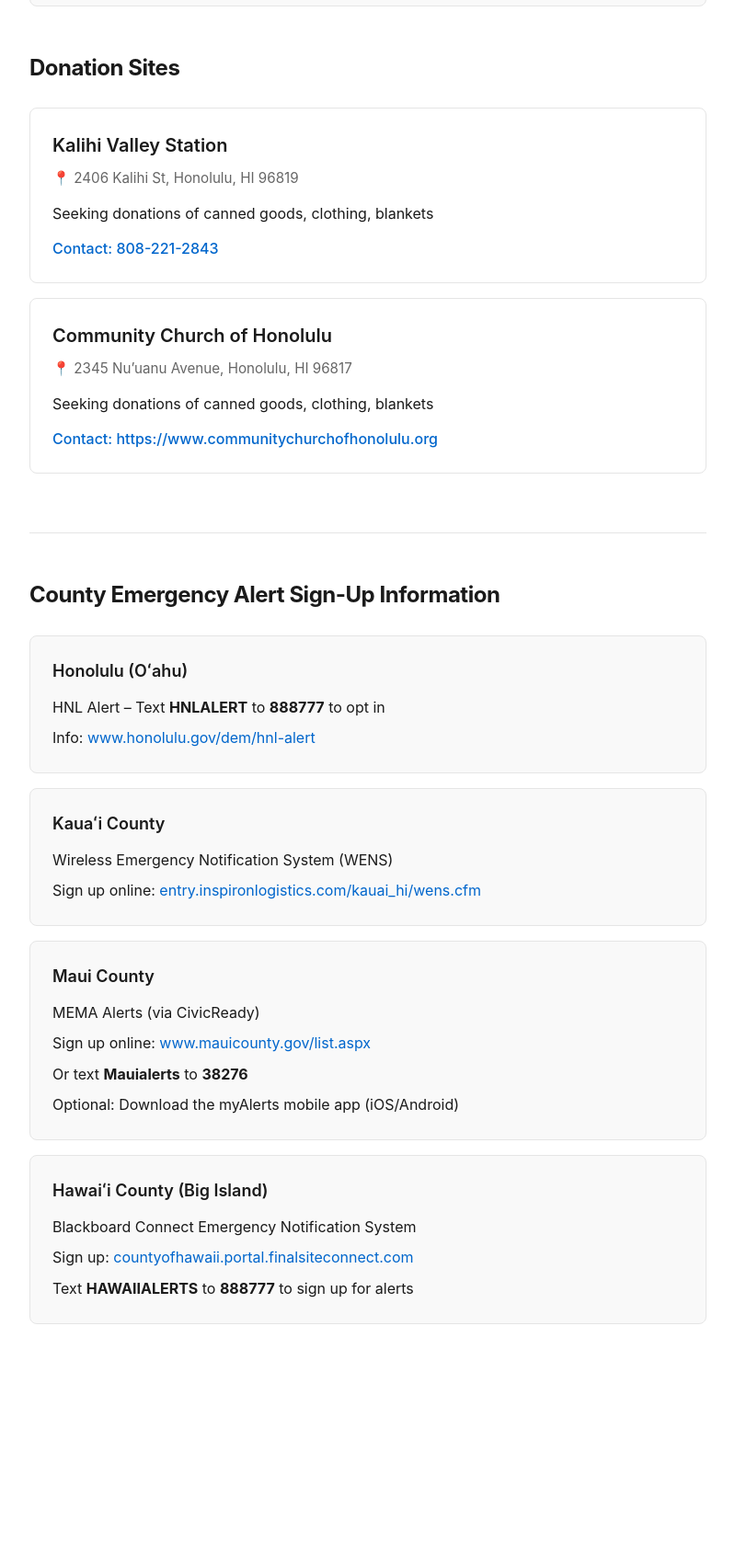
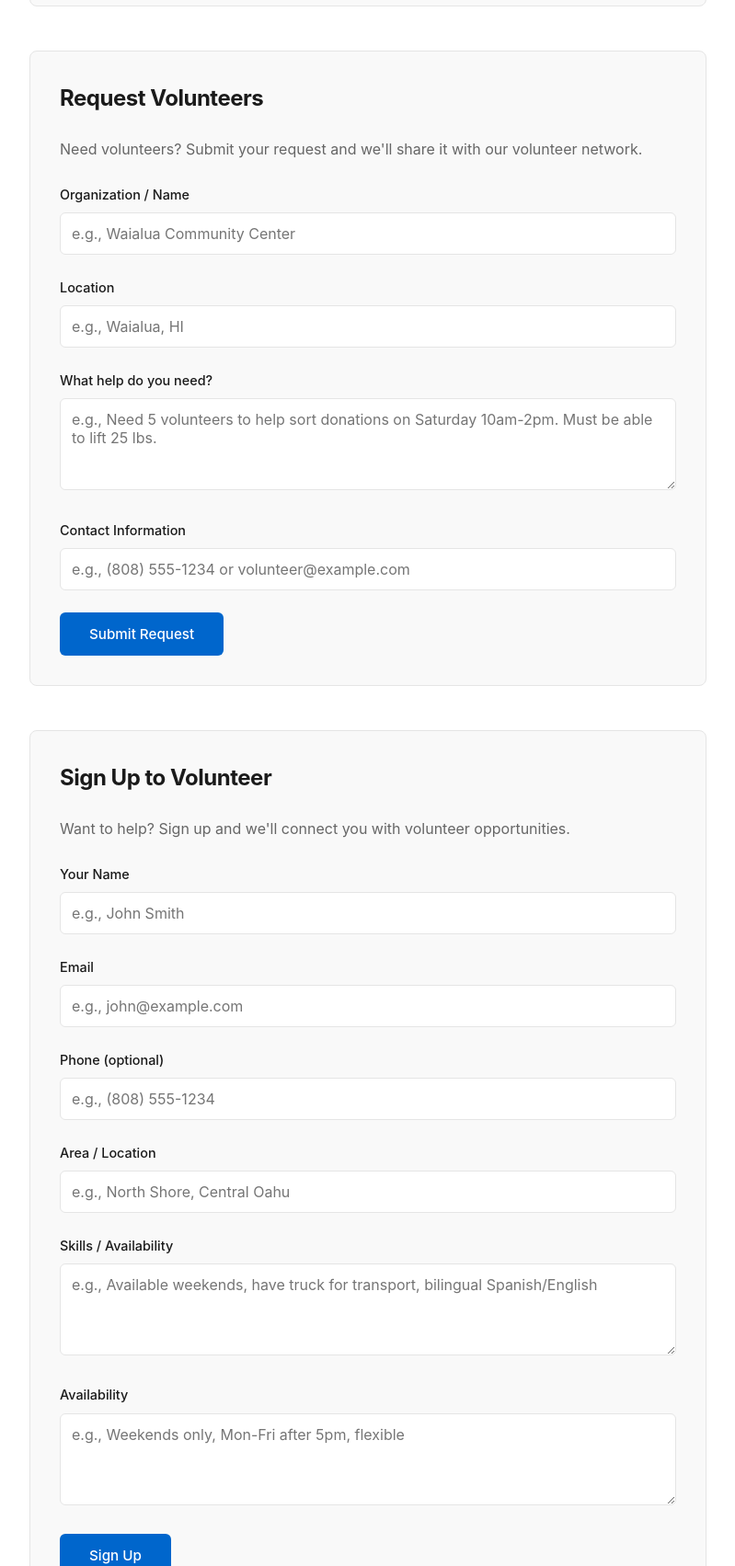
Before and after one commit to ikaikahussey/huilima, a plain HTML site: page index.html in a window 1280 px wide. Shown: the part 1097-2800 px from the top of the page at 92% size, without its empty margins (240-1039 px from the left). Before the commit the page ends 2601 px from the top, so only its background shows below. Drawn offline with Linux system fonts and the light colour scheme.

Commit message:
added forms for volunteer availability, volunteer needs

```diff
--- a/index.html
+++ b/index.html
@@ -90,6 +90,15 @@
         }
 
         .add-site {
+            background: var(--bg-subtle);
+            border: 1px solid var(--border);
+            border-radius: 8px;
+            padding: 2rem;
+            margin-bottom: 3rem;
+        }
+
+        .volunteer-request,
+        .volunteer-signup {
             background: var(--bg-subtle);
             border: 1px solid var(--border);
             border-radius: 8px;
@@ -213,6 +222,28 @@
             border-top: 1px solid var(--border);
         }
 
+        .site-footer {
+            margin-top: 4rem;
+            padding-top: 2rem;
+            border-top: 1px solid var(--border);
+            text-align: center;
+            color: var(--text-light);
+        }
+
+        .site-footer p {
+            margin-bottom: 0.5rem;
+        }
+
+        .site-footer a {
+            color: var(--primary);
+            text-decoration: none;
+            font-weight: 500;
+        }
+
+        .site-footer a:hover {
+            text-decoration: underline;
+        }
+
         .county-alert {
             background: var(--bg-subtle);
             border: 1px solid var(--border);
@@ -270,6 +301,11 @@
                 padding: 1.5rem;
             }
 
+            .volunteer-request,
+            .volunteer-signup {
+                padding: 1.5rem;
+            }
+
             .site-card {
                 padding: 1.25rem;
             }
@@ -299,7 +335,7 @@
 
         <div class="info-box">
             <p>We're collecting donations to support the ohana in Waialua and Haleiwa that are evacuating. List your donation sites here.</p>
-            <p><a href="https://wehewehe.org/gsdl2.85/cgi-bin/hdict?e=q-11000-00---off-0hdict--00-1----0-10-0---0---0direct-10-ED--4--textpukuielbert%2ctextmamaka-----0-1l--11-haw-Zz-1---Zz-1-home-hui--00-3-1-00-0--4----0-0-11-00-0utfZz-8-00&a=d&d=D11567" target="_blank" rel="noopener">Hui</a> – "group" or "club" and <a href="https://wehewehe.org/gsdl2.85/cgi-bin/hdict?e=q-11000-00---off-0hdict--00-1----0-10-0---0---0direct-10-ED--4--textpukuielbert%2ctextmamaka-----0-1l--11-haw-Zz-1---Zz-1-home-lima--00-3-1-00-0--4----0-0-11-00-0utfZz-8-00&a=d&d=D13002" target="_blank" rel="noopener">lima</a> – "hand" or "five" — together they represent hands working together.</p>
+            <p><strong>What is Hui Lima?</strong> <a href="https://wehewehe.org/gsdl2.85/cgi-bin/hdict?e=q-11000-00---off-0hdict--00-1----0-10-0---0---0direct-10-ED--4--textpukuielbert%2ctextmamaka-----0-1l--11-haw-Zz-1---Zz-1-home-hui--00-3-1-00-0--4----0-0-11-00-0utfZz-8-00&a=d&d=D11567" target="_blank" rel="noopener">Hui</a> means "group" or "club" and <a href="https://wehewehe.org/gsdl2.85/cgi-bin/hdict?e=q-11000-00---off-0hdict--00-1----0-10-0---0---0direct-10-ED--4--textpukuielbert%2ctextmamaka-----0-1l--11-haw-Zz-1---Zz-1-home-lima--00-3-1-00-0--4----0-0-11-00-0utfZz-8-00&a=d&d=D13002" target="_blank" rel="noopener">lima</a> means "hand" or "five" — together they represent hands working together.</p>
         </div>
 
         <section class="add-site">
@@ -327,6 +363,70 @@
                     <input type="text" id="siteContact" name="siteContact" placeholder="e.g., (808) 555-1234 or @username">
                 </div>
                 <button type="submit">Submit for Review</button>
+            </form>
+        </section>
+
+        <section class="add-site">
+            <h2 class="section-title">Request Volunteers</h2>
+            <p style="margin-bottom: 1.5rem; color: var(--text-light);">Need volunteers? Submit your request and we'll share it with our volunteer network.</p>
+            <form name="volunteer-requests" method="POST" data-netlify="true" netlify-honeypot="bot-field-2">
+                <input type="hidden" name="form-name" value="volunteer-requests">
+                <p hidden>
+                    <label>Don't fill this out: <input name="bot-field-2"></label>
+                </p>
+                <div class="form-group">
+                    <label for="orgName">Organization / Name</label>
+                    <input type="text" id="orgName" name="orgName" required placeholder="e.g., Waialua Community Center">
+                </div>
+                <div class="form-group">
+                    <label for="volunteerLocation">Location</label>
+                    <input type="text" id="volunteerLocation" name="volunteerLocation" required placeholder="e.g., Waialua, HI">
+                </div>
+                <div class="form-group">
+                    <label for="volunteerNeeds">What help do you need?</label>
+                    <textarea id="volunteerNeeds" name="volunteerNeeds" required placeholder="e.g., Need 5 volunteers to help sort donations on Saturday 10am-2pm. Must be able to lift 25 lbs."></textarea>
+                </div>
+                <div class="form-group">
+                    <label for="volunteerContact">Contact Information</label>
+                    <input type="text" id="volunteerContact" name="volunteerContact" required placeholder="e.g., (808) 555-1234 or volunteer@example.com">
+                </div>
+                <button type="submit">Submit Request</button>
+            </form>
+        </section>
+
+        <section class="add-site">
+            <h2 class="section-title">Sign Up to Volunteer</h2>
+            <p style="margin-bottom: 1.5rem; color: var(--text-light);">Want to help? Sign up and we'll connect you with volunteer opportunities.</p>
+            <form name="volunteer-signups" method="POST" data-netlify="true" netlify-honeypot="bot-field-3">
+                <input type="hidden" name="form-name" value="volunteer-signups">
+                <p hidden>
+                    <label>Don't fill this out: <input name="bot-field-3"></label>
+                </p>
+                <div class="form-group">
+                    <label for="volunteerName">Your Name</label>
+                    <input type="text" id="volunteerName" name="volunteerName" required placeholder="e.g., John Smith">
+                </div>
+                <div class="form-group">
+                    <label for="volunteerEmail">Email</label>
+                    <input type="email" id="volunteerEmail" name="volunteerEmail" required placeholder="e.g., john@example.com">
+                </div>
+                <div class="form-group">
+                    <label for="volunteerPhone">Phone (optional)</label>
+                    <input type="tel" id="volunteerPhone" name="volunteerPhone" placeholder="e.g., (808) 555-1234">
+                </div>
+                <div class="form-group">
+                    <label for="volunteerArea">Area / Location</label>
+                    <input type="text" id="volunteerArea" name="volunteerArea" required placeholder="e.g., North Shore, Central Oahu">
+                </div>
+                <div class="form-group">
+                    <label for="volunteerSkills">Skills / Availability</label>
+                    <textarea id="volunteerSkills" name="volunteerSkills" placeholder="e.g., Available weekends, have truck for transport, bilingual Spanish/English"></textarea>
+                </div>
+                <div class="form-group">
+                    <label for="volunteerAvailability">Availability</label>
+                    <textarea id="volunteerAvailability" name="volunteerAvailability" placeholder="e.g., Weekends only, Mon-Fri after 5pm, flexible"></textarea>
+                </div>
+                <button type="submit">Sign Up</button>
             </form>
         </section>
 
@@ -373,6 +473,11 @@
                 </ul>
             </div>
         </section>
+
+        <footer class="site-footer">
+            <p>This site is open source. We welcome contributions and improvements.</p>
+            <p><a href="https://github.com/ikaikahussey/huilima" target="_blank" rel="noopener">View on GitHub</a> • Pull requests welcome</p>
+        </footer>
     </div>
 
     <script>
```
Also changed, not shown: README.md.
